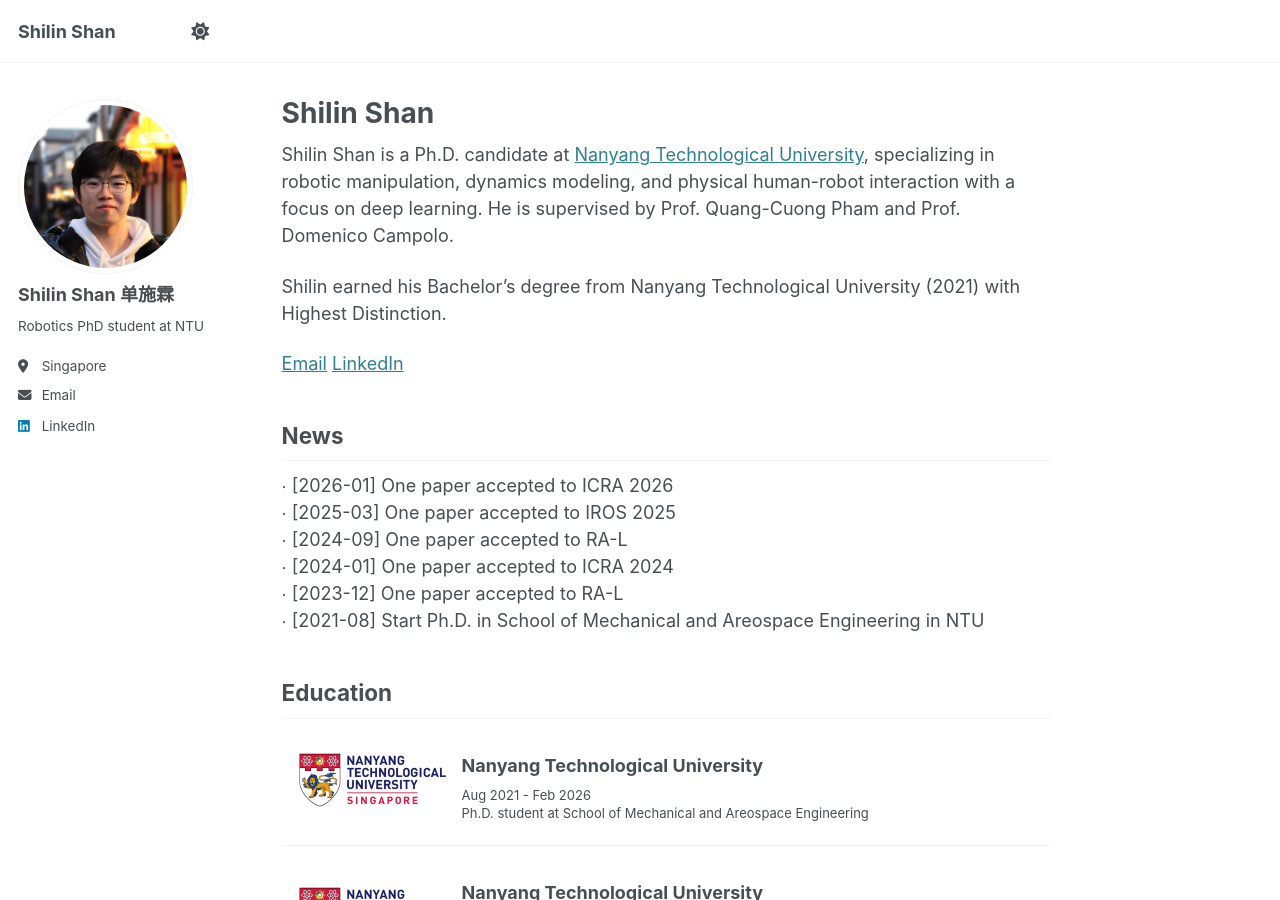
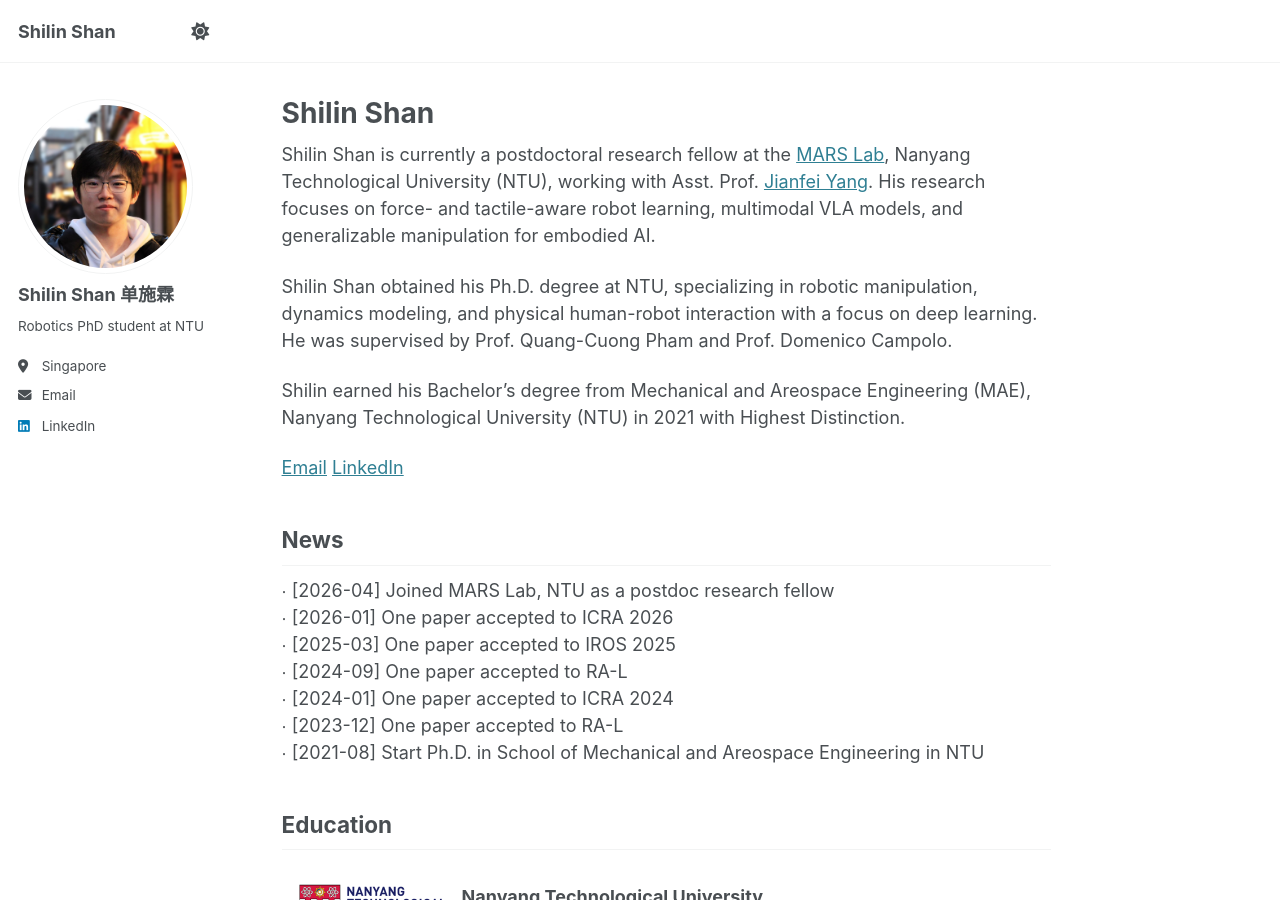
Before and after one commit to ShanShilin/ShanShilin.github.io, a Jekyll site: the page built from _pages/about.md, in a window 1280 px wide and 900 px high. Built offline with Jekyll 4.4.1, drawn with Linux system fonts in a browser that asks for light colours.

Commit message:
update personal status

```diff
--- a/_pages/about.md
+++ b/_pages/about.md
@@ -7,16 +7,19 @@ redirect_from:
   - /about/
   - /about.html
 ---
-Shilin Shan is a Ph.D. candidate at [Nanyang Technological University](https://www.ntu.edu.sg), specializing in robotic manipulation, dynamics modeling, and physical human-robot interaction with a focus on deep learning. He is supervised by Prof. Quang-Cuong Pham and Prof. Domenico Campolo.
+Shilin Shan is currently a postdoctoral research fellow at the [MARS Lab](https://marslab.tech/), Nanyang Technological University (NTU), working with Asst. Prof. [Jianfei Yang](https://marsyang.site/). His research focuses on force- and tactile-aware robot learning, multimodal VLA models, and generalizable manipulation for embodied AI.
 
-Shilin earned his Bachelor's degree from Nanyang Technological University (2021) with Highest Distinction.
+Shilin Shan obtained his Ph.D. degree at NTU, specializing in robotic manipulation, dynamics modeling, and physical human-robot interaction with a focus on deep learning. He was supervised by Prof. Quang-Cuong Pham and Prof. Domenico Campolo.
 
-[Email](mailto:SHILIN001@e.ntu.edu.sg)
+Shilin earned his Bachelor's degree from Mechanical and Areospace Engineering (MAE), Nanyang Technological University (NTU) in 2021 with Highest Distinction.
+
+[Email](mailto:shilin.shan@ntu.edu.sg)
 [LinkedIn](https://www.linkedin.com/in/shilin-shan-99475a17b/)
 
 
 News
 -----
+∙ [2026-04] Joined MARS Lab, NTU as a postdoc research fellow <br />
 ∙ [2026-01] One paper accepted to ICRA 2026 <br />
 ∙ [2025-03] One paper accepted to IROS 2025 <br />
 ∙ [2024-09] One paper accepted to RA-L <br />
```
